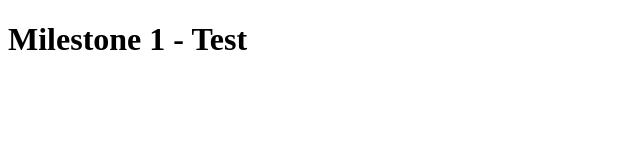
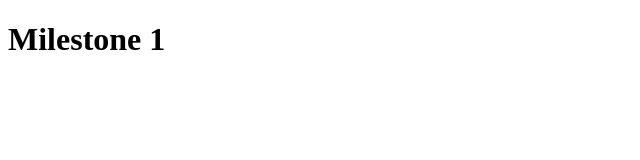
Before and after one commit to Ace1012/Jenkins-Practice, a website: page index.html in a window 1280 px wide. Shown: the whole page, without its empty margins (0-640 px from the left). Drawn offline with Linux system fonts and the light colour scheme.

Commit message:
- Edited index.html

```diff
--- a/index.html
+++ b/index.html
@@ -6,6 +6,6 @@
     <title>Document</title>
 </head>
 <body>
-    <h1>Milestone 1 - Test</h1>
+    <h1>Milestone 1</h1>
 </body>
 </html>
```
